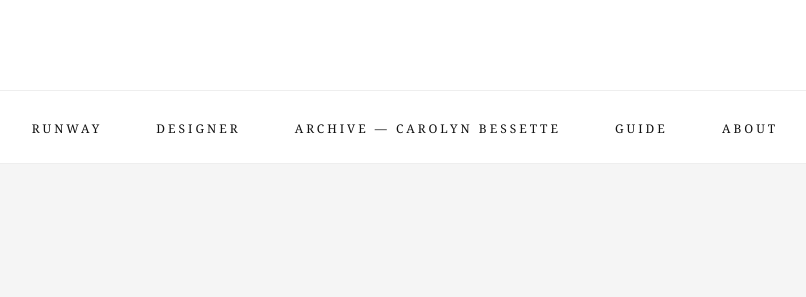
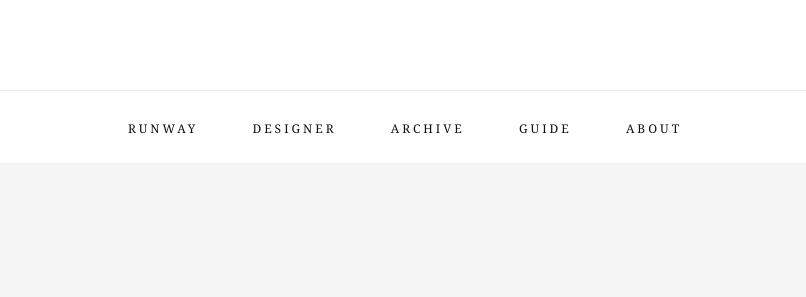
Before and after one commit to formemagazine/formemagazine.github.io, a plain HTML site: page index.html in a window 1280 px wide. Shown: the part 285-582 px from the top of the page, without its empty margins (235-1041 px from the left). Drawn offline with Linux system fonts and the light colour scheme.

Commit message:
Update index.html

```diff
--- a/index.html
+++ b/index.html
@@ -17,7 +17,7 @@
 <nav>
     <a href="runway-nyfw.html">Runway</a>
    <a href="designer-armani.html">Designer</a>
-    <a href="archive-cbk.html">Archive — Carolyn Bessette</a>
+    <a href="archive-cbk.html">Archive</a>
     <a href="#">Guide</a>
     <a href="#">About</a>
 </nav>
```
